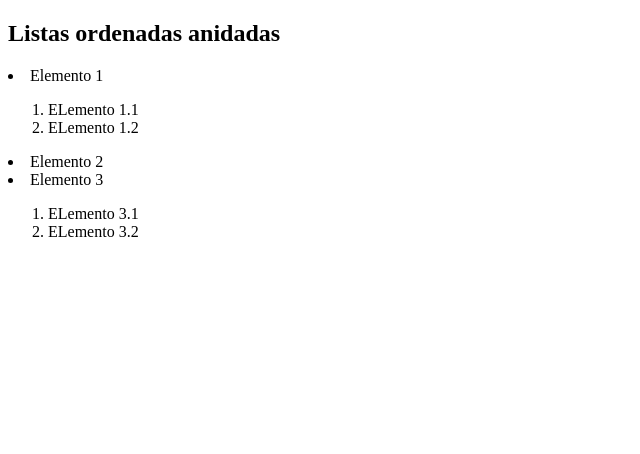
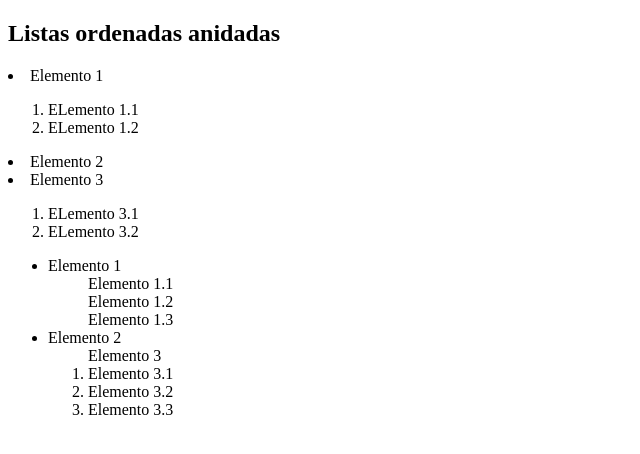
Before and after one commit to putrillaherrero/UT1DIW, a plain HTML site: page Sesión 4(23-09-2019)/Ejercicio3.html in a window 1280 px wide. Shown: the whole page, without its empty margins (0-640 px from the left). Drawn offline with Linux system fonts and the light colour scheme.

Commit message:
Version 1.1 de la Sesion 4. Incluye listas ordenadas y desordenadas a varios niveles.

```diff
--- a/Sesión 4(23-09-2019)/Ejercicio3.html
+++ b/Sesión 4(23-09-2019)/Ejercicio3.html
@@ -21,5 +21,21 @@
             <li>ELemento 3.2</li>
         </ol>
     </li>
+
+    <ul>
+        <li>Elemento 1
+            <ul>Elemento 1.1</ul>
+            <ul>Elemento 1.2</ul>
+            <ul>Elemento 1.3</ul>
+        </li>
+        <li>Elemento 2</li>
+        <ol>Elemento 3
+            <li>Elemento 3.1</li>
+            <li>Elemento 3.2
+
+            </li>
+            <li>Elemento 3.3</li>
+        </ol>
+    </ul>
 </body>
 </html>
```
